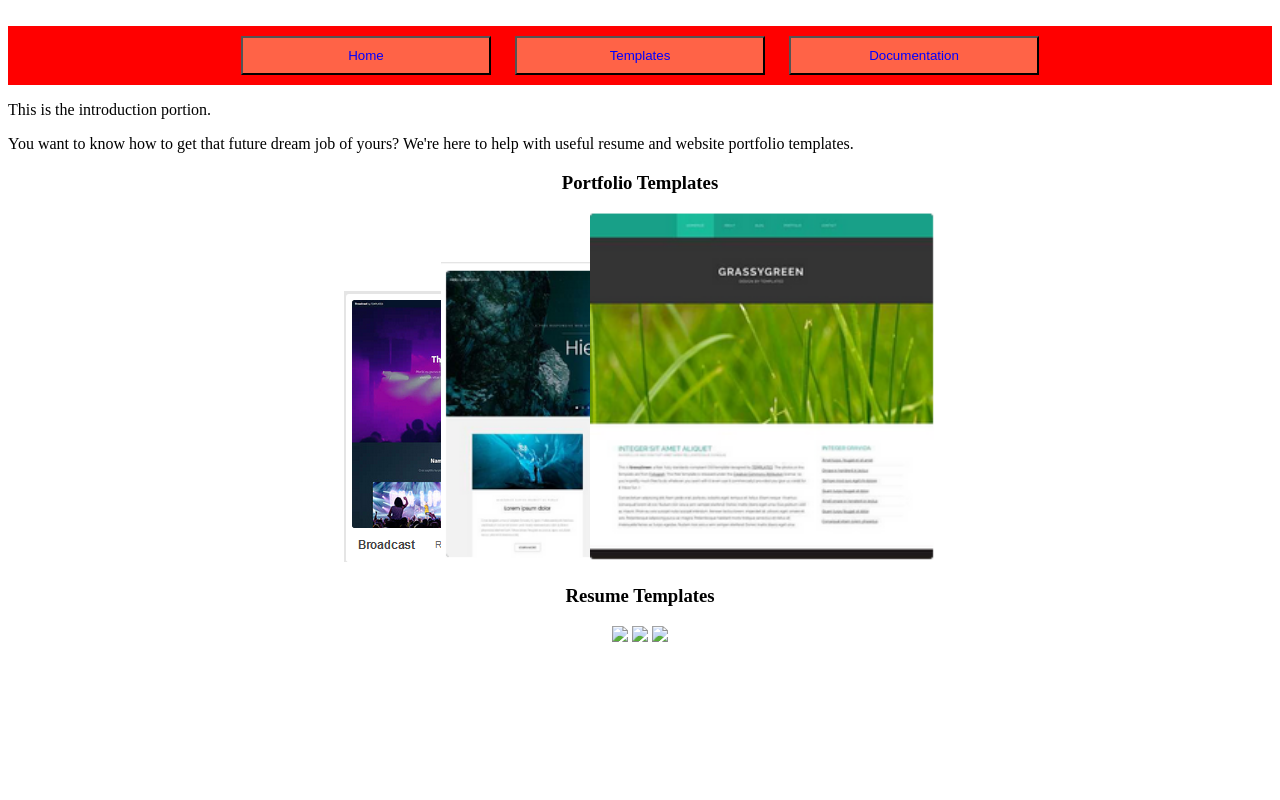
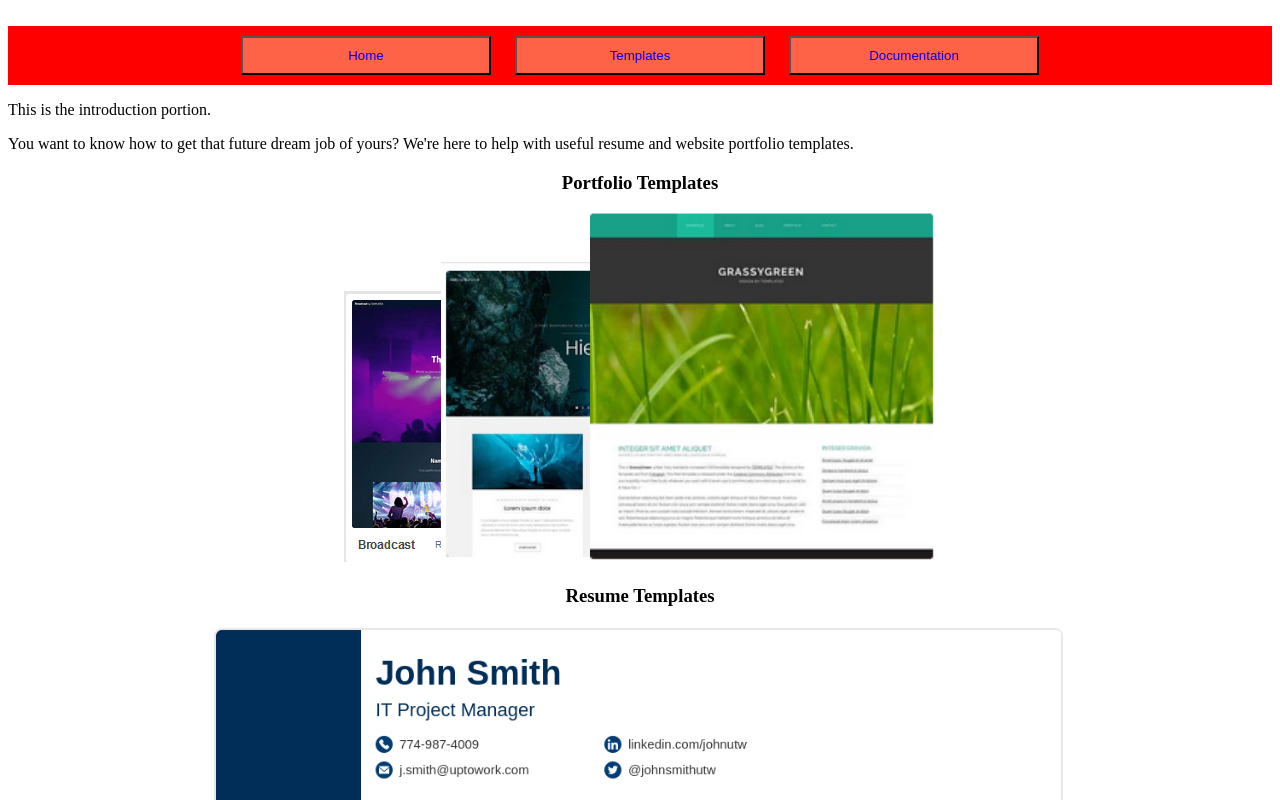
Before and after one commit to MauryJohnson/Portfolio-Template-Generator, a plain HTML site: page index.html in a window 1280 px wide. Shown: the top 800 px of the page. Drawn offline with Linux system fonts and the light colour scheme.

Commit message:
added resume template pictures

```diff
--- a/index.html
+++ b/index.html
@@ -36,9 +36,9 @@
       <div class="templates">
         <h3>Resume Templates</h3>
         <div class="template">
-          <img src="./Images/resumetemplate1" />
-          <img src="./Images/resumetemplate2" />
-          <img src="./Images/resumetemplate3" />
+          <img src="./Images/resumetemplate1.png" />
+          <img src="./Images/resumetemplate2.png" />
+          <img src="./Images/resumetemplate3.png" />
         </div>
       </div>
     </div>
```
